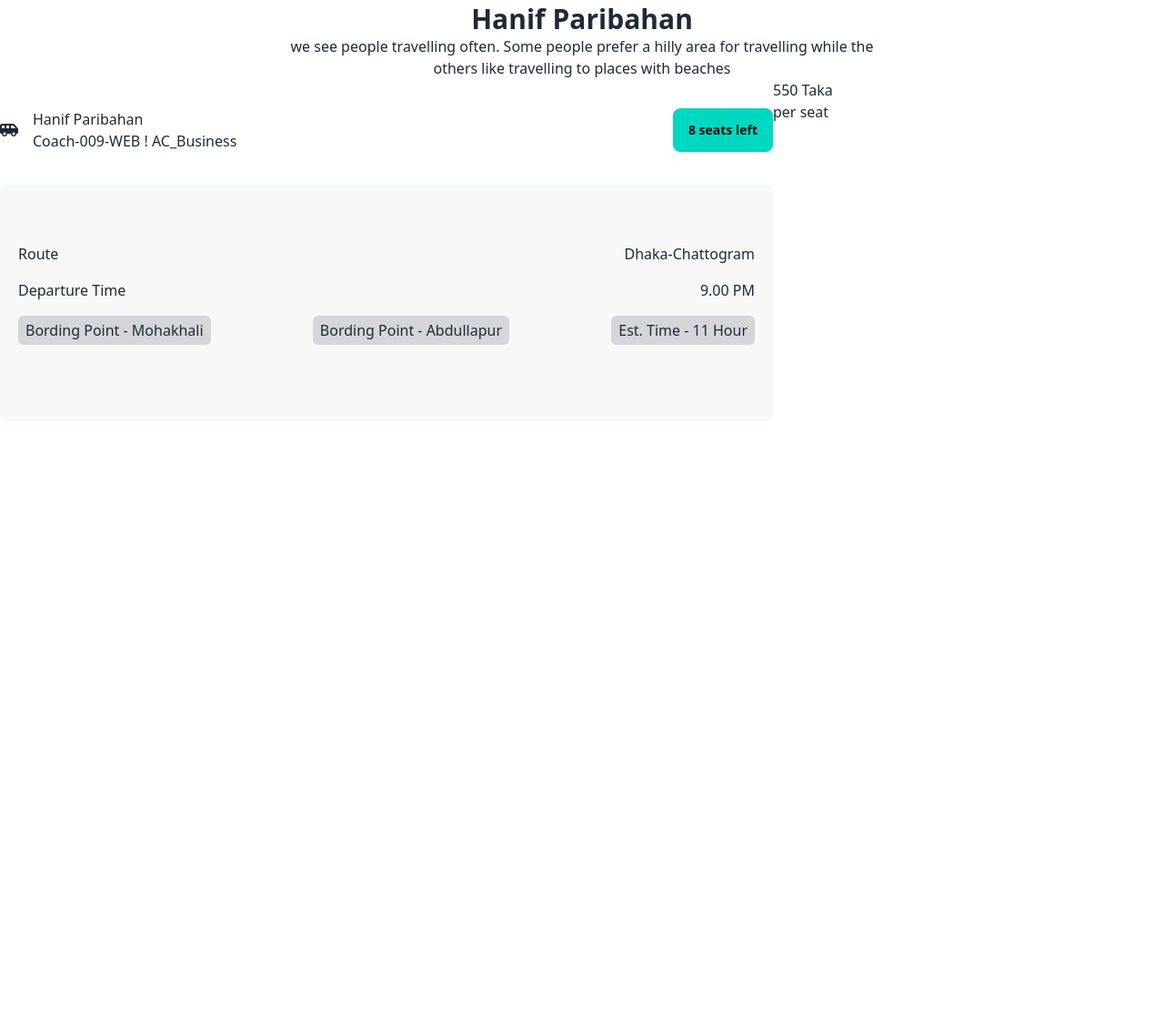
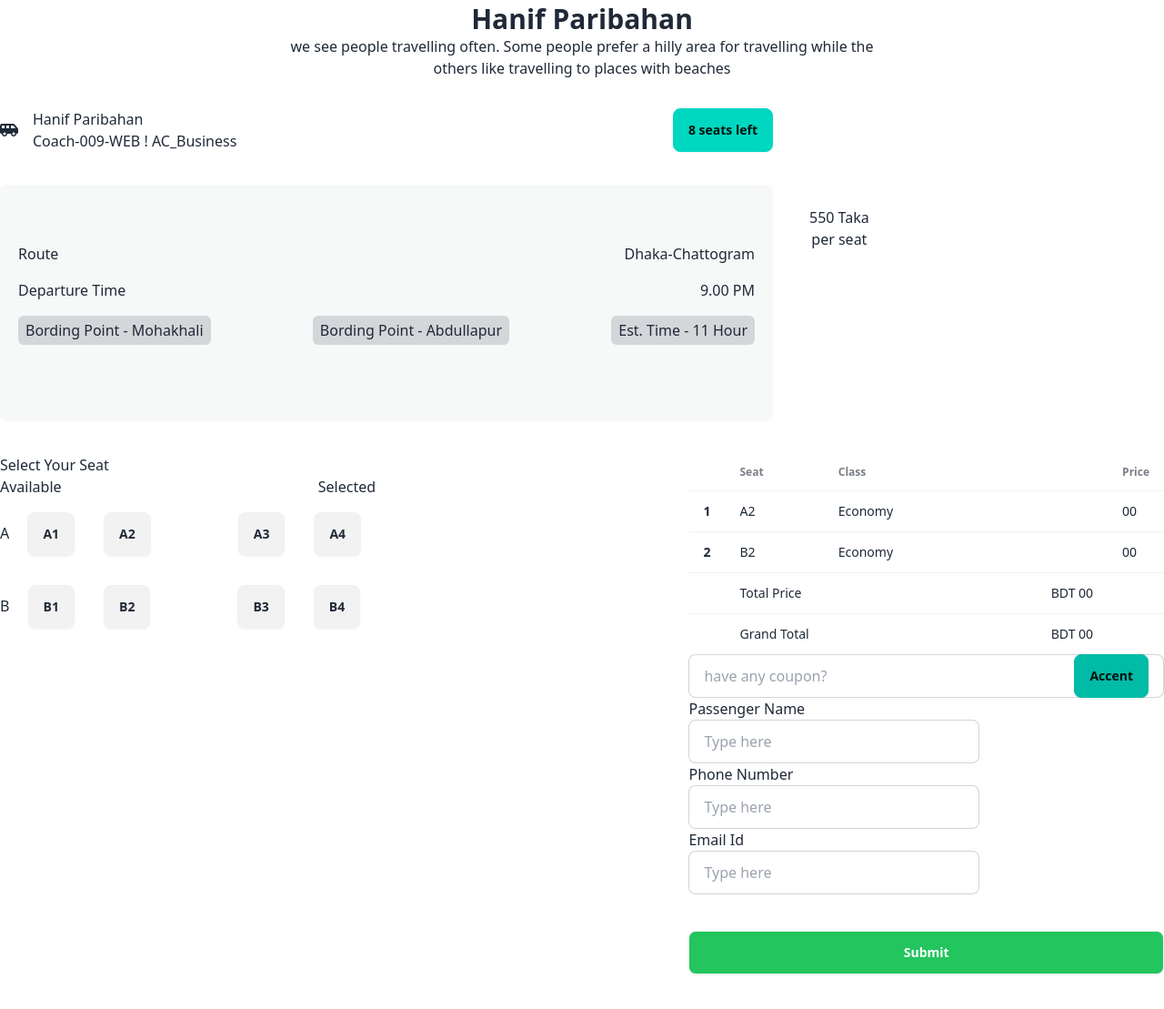
Before and after one commit to MdEmon1346/smart-ticket, a plain HTML site: page index.html in a window 1280 px wide. Shown: the part 1101-2210 px from the top of the page at 91% size. Before the commit the page ends 1600 px from the top, so only its background shows below. Drawn offline with nearby package versions, Linux system fonts and the light colour scheme.

Commit message:
again commit

```diff
--- a/index.html
+++ b/index.html
@@ -81,7 +81,7 @@
                 people.
               </p>
               <button class="btn btn-primary bg-green-600 text-black">
-                Buy Tickets
+                <a href="#connected"> Buy Tickets</a>
               </button>
             </div>
           </div>
@@ -175,13 +175,118 @@
             </div>
           </div>
         </div>
-        <div class="h-full">
-          <h1 class="text-center">550 Taka</h1>
-          <p>per seat</p>
+        <div class="p-10">
+          <div class="text-center mt-[100px]">
+            <h1>550 Taka</h1>
+            <p>per seat</p>
+          </div>
+        </div>
+      </div>
+
+      <!-- big div start -->
+      <div id="connected" class="flex justify-between">
+        <!-- seleect seat -->
+        <div>
+          <h1>Select Your Seat</h1>
+          <div class="flex justify-between">
+            <h1>Available</h1>
+            <h1>Selected</h1>
+          </div>
+          <!-- all seat collection -->
+          <div>
+            <div class="">
+              <span>A</span>
+              <button id="A1" class="btn m-4 inline-block">A1</button
+              ><button id="A2" class="btn m-4 mr-20 inline-block">A2</button
+              ><button id="A3" class="btn m-4 inline-block">A3</button
+              ><button id="A4" class="btn m-4 inline-block">A4</button>
+            </div>
+            <div>
+              <span>B</span>
+              <button id="B1" class="btn m-4 inline-block">B1</button
+              ><button id="B2" class="btn m-4 mr-20 inline-block">B2</button
+              ><button id="B3" class="btn m-4 inline-block">B3</button
+              ><button id="B4" class="btn m-4 inline-block">B4</button>
+            </div>
+          </div>
+        </div>
+        <!-- abotu price -->
+        <div class="h-screen">
+          <div class="overflow-x-auto">
+            <table class="table">
+              <!-- head -->
+              <thead>
+                <tr>
+                  <th></th>
+                  <th>Seat</th>
+                  <th>Class</th>
+                  <th>Price</th>
+                </tr>
+              </thead>
+              <tbody>
+                <!-- row 1 -->
+                <tr>
+                  <th>1</th>
+                  <td>A2</td>
+                  <td>Economy</td>
+                  <td>00</td>
+                </tr>
+                <!-- row 2 -->
+                <tr>
+                  <th>2</th>
+                  <td>B2</td>
+                  <td>Economy</td>
+                  <td>00</td>
+                </tr>
+                <!-- row 3 -->
+                <tr>
+                  <th></th>
+                  <td>Total Price</td>
+
+                  <td class="pl-[250px]">BDT <span>00</span></td>
+                </tr>
+                <tr>
+                  <th></th>
+                  <td>Grand Total</td>
+
+                  <td class="pl-[250px]">BDT <span>00</span></td>
+                </tr>
+              </tbody>
+            </table>
+          </div>
+          <div>
+            <label class="input input-bordered flex items-center gap-2">
+              <input type="text" class="grow" placeholder="have any coupon?" />
+              <button class="btn btn-active btn-accent">Accent</button>
+            </label>
+            <h1>Passenger Name</h1>
+            <input
+              type="text"
+              placeholder="Type here"
+              class="input input-bordered w-full max-w-xs"
+            />
+            <h1>Phone Number</h1>
+            <input
+              type="text"
+              placeholder="Type here"
+              class="input input-bordered w-full max-w-xs"
+            />
+            <h1>Email Id</h1>
+            <input
+              type="text"
+              placeholder="Type here"
+              class="input input-bordered w-full max-w-xs"
+            />
+            <button class="btn btn-wide w-full mt-10 bg-green-500 text-white">
+              Submit
+            </button>
+          </div>
         </div>
       </div>
     </section>
     <!-- footer section -->
     <section></section>
+
+    <script src="index.js"></script>
   </body>
 </html>
--- /dev/null
+++ b/index.js
@@ -0,0 +1,4 @@
+function addBgColor(elementId) {
+  const element = document.getElementById(elementId);
+  element.classList.add("bg-green-600");
+}
```
